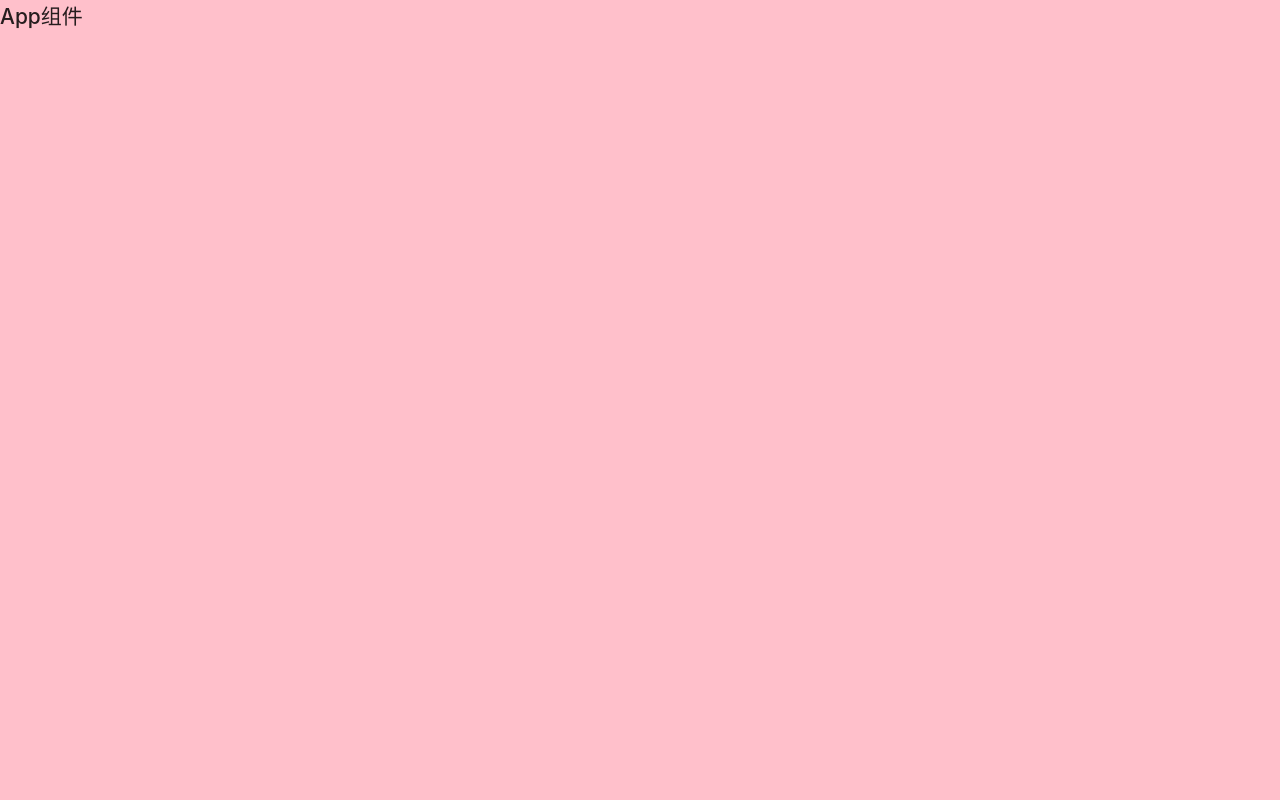
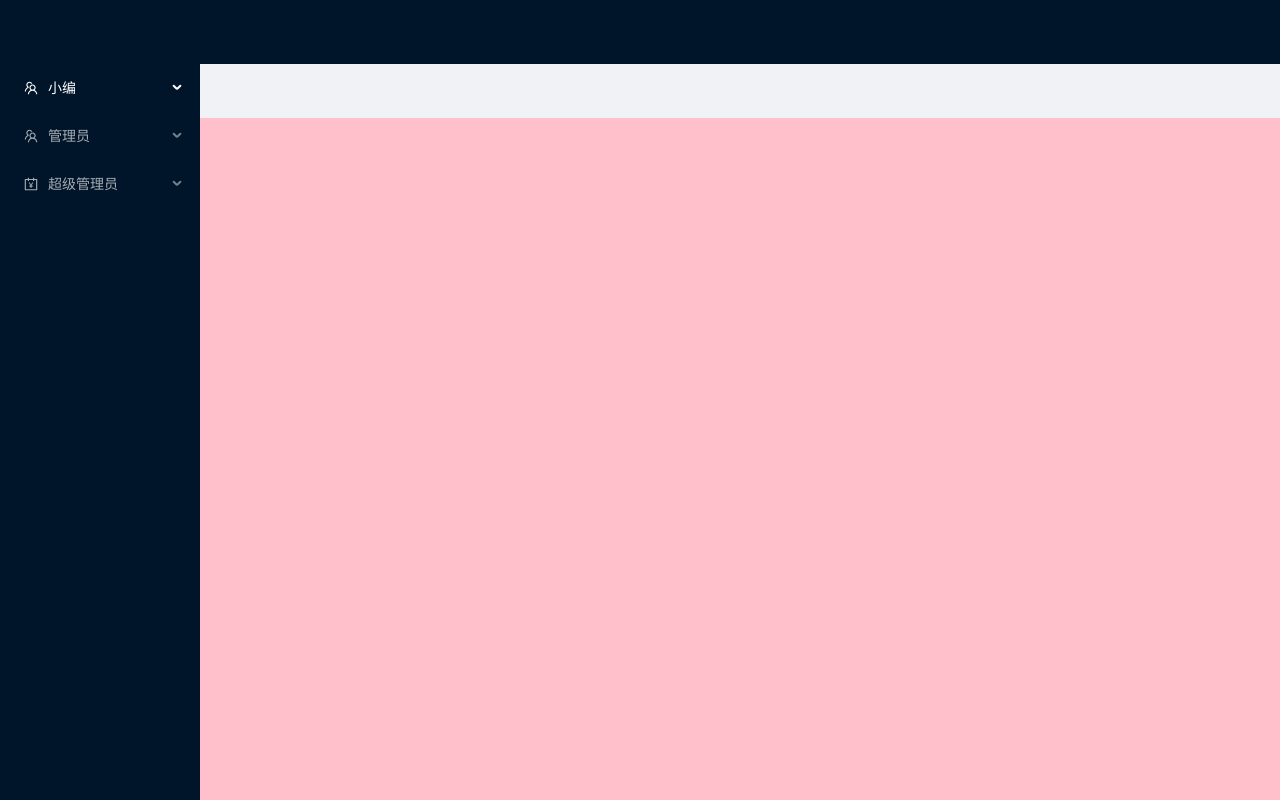
Before and after one commit to guozh720/cms_demo, a React app: page / in a window 1280 px wide. Built offline with nearby package versions, Linux system fonts and the light colour scheme.

Commit message:
clone header code ,wait for create header component

```diff
--- a/src/App.tsx
+++ b/src/App.tsx
@@ -1,16 +1,85 @@
 import React from "react";
 import "./App.less";
-import { Button } from "antd";
-import { Outlet } from "react-router-dom";
+import { Layout,Menu,Breadcrumb } from "antd";
+import {TeamOutlined,EditOutlined,ReadOutlined,SelectOutlined
+,AccountBookOutlined} from  '@ant-design/icons';
+// import { Outlet } from "react-router-dom";
+
+const {SubMenu} =Menu
+const {Header,Content,Sider} = Layout
 
 const App = ()=>{
     return(
-        <>
-        <h2>
-            App组件
-        </h2>
-      <Outlet/>
-        </>
+        <Layout>
+        <Header className="header">
+          {/* <img src={logo} alt="" className="logo" /> */}
+          {/* <Dropdown overlay={menu} onVisibleChange={() => setVisible(!visible)} visible={visible}>
+            <a className="ant-dropdown-link" onClick={(e) => e.preventDefault()}>
+              <img className="avatar" src="http://codesohigh.com/images/logo.png" alt="" />
+              <span>你单排吧</span>
+              <CaretDownOutlined />
+            </a>
+          </Dropdown> */}
+        </Header>
+        <Layout>
+          <Sider
+            theme="dark"
+            style={{
+              overflow: "auto",
+              height: "100vh",
+              position: "fixed",
+              left: 0,
+            }}
+          >
+            <Menu theme="dark" mode="inline" defaultSelectedKeys={["1"]}>
+              <SubMenu key="sub1" icon={<TeamOutlined />} title="小编">
+                <Menu.Item key="1" icon={<EditOutlined />}>
+                  文章编辑
+                </Menu.Item>
+                <Menu.Item key="2" icon={<ReadOutlined />}>
+                  查看文章列表
+                </Menu.Item>
+              </SubMenu>
+              <SubMenu key="sub2" icon={<TeamOutlined />} title="管理员">
+                <Menu.Item key="3" icon={<EditOutlined />}>
+                  文章编辑
+                </Menu.Item>
+                <Menu.Item key="4" icon={<ReadOutlined />}>
+                  查看文章列表
+                </Menu.Item>
+                <Menu.Item key="5" icon={<SelectOutlined />}>
+                  小编名单
+                </Menu.Item>
+              </SubMenu>
+              <SubMenu key="sub3" icon={<AccountBookOutlined />} title="超级管理员">
+                <Menu.Item key="6" icon={<EditOutlined />}>
+                  文章编辑
+                </Menu.Item>
+                <Menu.Item key="7" icon={<ReadOutlined />}>
+                  查看文章列表
+                </Menu.Item>
+                <Menu.Item key="8" icon={<SelectOutlined />}>
+                  小编名单
+                </Menu.Item>
+                <Menu.Item key="9" icon={<TeamOutlined />}>
+                  管理员名单
+                </Menu.Item>
+              </SubMenu>
+            </Menu>
+          </Sider>
+          <Content className="content">
+            <Breadcrumb style={{ margin: "16px 0" }}>
+              <Breadcrumb.Item>首页</Breadcrumb.Item>
+              <Breadcrumb.Item>文章编辑</Breadcrumb.Item>
+            </Breadcrumb>
+            <section className="content_main">
+              {/* 在此处渲染页面内容 */}
+             </section>
+          </Content>
+        </Layout>
+        {/* <Footer className="footer">Respect | Copyright © 2022 Author 你单排吧</Footer> */}
+      </Layout>
     );
 }
 export default App
+//  <Outlet/>
```
Also changed, not shown: src/components/Header/MyHeader.tsx (added, +13 -0 lines).
